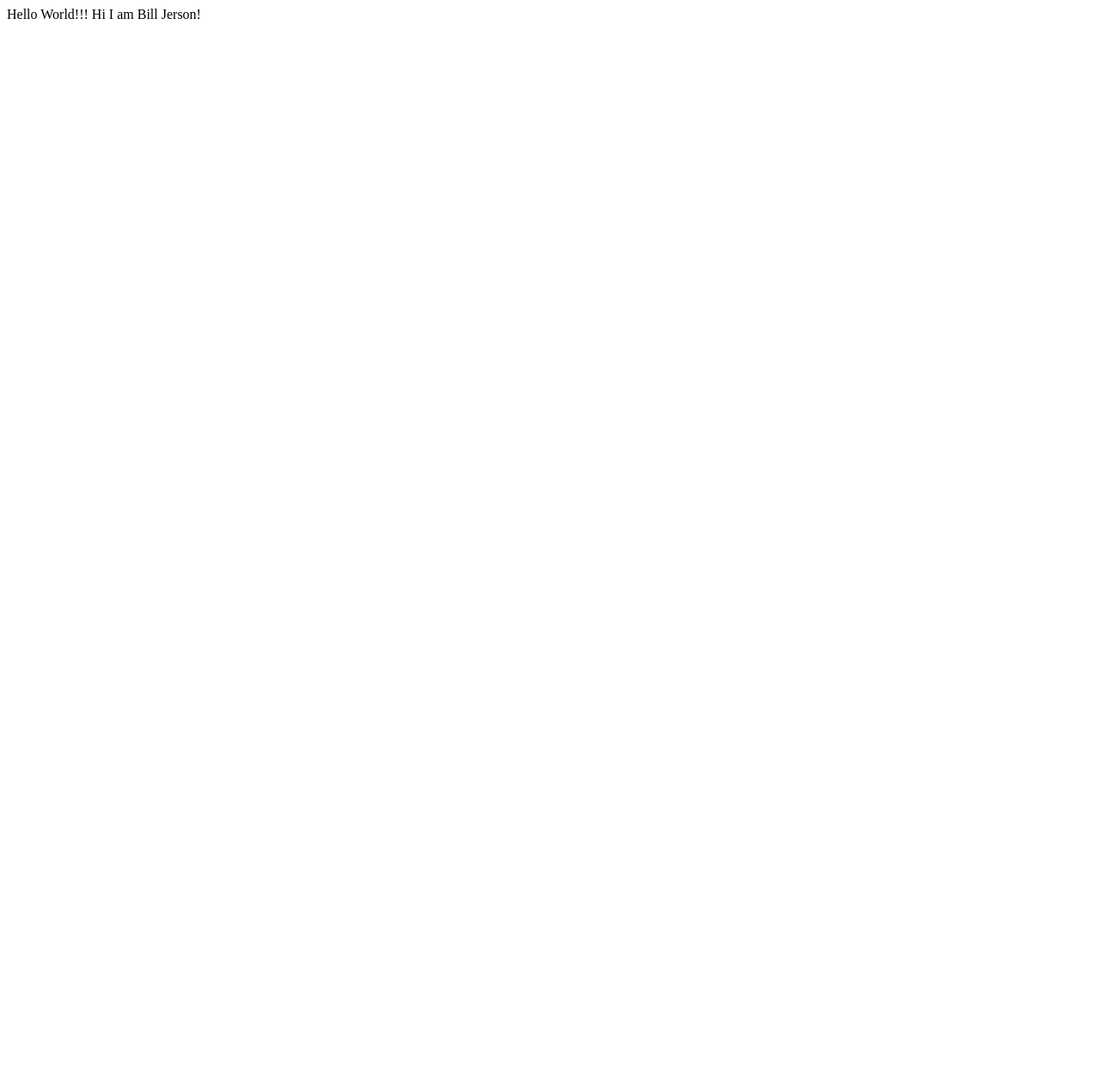
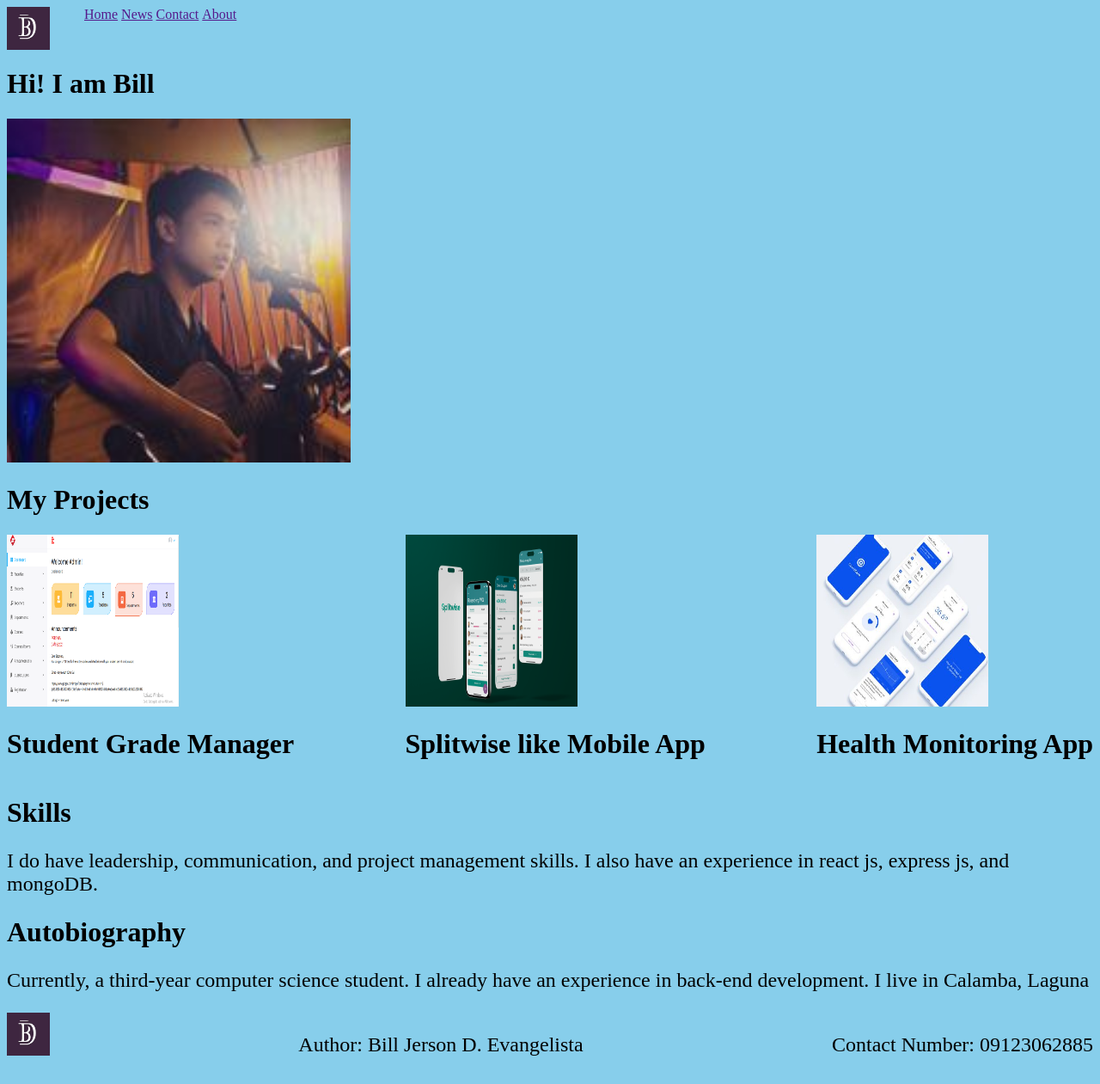
Before and after one commit to bjax20/bjax20.github.io, a plain HTML site: page index.html in a window 1280 px wide. Shown: the whole page at 86% size. Before the commit the page ends 800 px from the top, so only its background shows below. Drawn offline with Linux system fonts and the light colour scheme.

Commit message:
feat: navbar, and resume contents was added

```diff
--- a/index.html
+++ b/index.html
@@ -4,9 +4,111 @@
     <meta charset="UTF-8">
     <meta name="viewport" content="width=device-width, initial-scale=1.0">
     <title>Document</title>
+    <link rel="stylesheet" href="styles.css">
 </head>
 <body>
-    Hello World!!!
-    Hi I am Bill Jerson!
+    <div class="nav-bar">
+
+        <img src="images/logo.png" alt="logo" width="50" height="50">
+        <!-- <img src="images/logo.png" alt="logo" width="50" height="50">
+        <img src="images/logo.png" alt="logo" width="50" height="50">
+         -->
+        <div>
+            <ul id="nav-bar-options">
+                <li class="nav"><a href="">Home</a></li>
+                <li class="nav"><a href="">News</a></li>
+                <li class="nav"><a href="">Contact</a></li>
+                <li class="nav"><a href="">About</a></li>
+            </ul>
+        </div>
+    </div>
+
+
+    <div class="featured-photo">
+        <h1>Hi! I am Bill</h1>
+        <img src="images/profile.jpg" alt="logo" width="400" height="400">
+
+    </div>
+
+    <h1>My Projects</h1>
+    <div class="previous-projects">
+        <div>
+            <img src="images/project1.png" alt="project1" width="200" height="200">
+            <h1>Student Grade Manager</h1>
+        </div>
+
+        <div>
+            <img src="images/project2.png" alt="project2" width="200" height="200">
+            <h1>Splitwise like Mobile App</h1>
+        </div>
+
+        <div>
+            <img src="images/project3.jpg" alt="project3" width="200" height="200">
+            <h1>Health Monitoring App</h1>
+        </div>
+
+
+    </div>
+
+    <div class="other-info">
+        <div>
+            <h1>Skills</h1>
+            <p>
+                I do have leadership, communication, and project management skills. I also
+                have an experience in react js, express js, and mongoDB.
+            </p>
+
+
+        </div>
+
+        <div>
+            <h1>Autobiography</h1>
+
+            <p>Currently, a third-year computer science student. I already have an experience in back-end development.
+                I live in Calamba, Laguna</p>
+
+
+        </div>
+
+        <footer>
+            <img src="images/logo.png" alt="" width="50" height="50">
+            <p>Author: Bill Jerson D. Evangelista<br>
+            <p>Contact Number: 09123062885</p>
+
+        </footer>
+
+    </div>
+      <!-- <div class="flex-container">
+        <div class="flex-item" style="flex: 3;">
+            <h1>1</h1>
+            <p>This is a paragraph</p>
+        </div>
+        <div class="flex-item" style="flex: 3;">
+            <h1>2</h1>
+            <p>This is another paragraph</p>
+        </div>
+        <div class="flex-item" style="flex: 2;">
+            <h1>3</h1>
+            <p>This is another paragraph</p>
+            <p>This is another paragraph</p>
+        </div>
+        <div class="flex-item" style="flex: 4;">
+            <h1>4</h1>
+            <p>This is another paragraph</p>
+        </div>
+        <div class="flex-item" style="flex: 3;">
+            <h1>5</h1>
+            <p>This is another paragraph</p>
+            <p>This is another paragraph</p>
+            <p>This is another paragraph</p>
+            <p>This is another paragraph</p>
+            <p>This is another paragraph</p>
+        </div>
+        <div class="flex-item" style="flex: 1;">
+            <h1>6</h1>
+            <p>This is another paragraph</p>
+        </div> -->
+    </div>
+
 </body>
 </html>
--- a/initial.txt
+++ /dev/null
@@ -1 +0,0 @@
-testing
--- /dev/null
+++ b/styles.css
@@ -0,0 +1,60 @@
+/* ul {
+    list-style-type: none;
+    margin: 0;
+    padding: 0;
+    outline: red dashed 1px;
+  } */
+
+body{
+  background-color: skyblue;
+}
+
+li{
+  display: inline;
+}
+
+
+
+.flex-container {
+    display: flex;
+    flex-direction: column-reverse;
+    border-style: solid;
+    border-width: 5px;
+    border-color: red;
+}
+
+.flex-item {
+    border-style: solid;
+    border-width: 2px;
+    border-color: red;
+}
+
+
+.nav-bar{
+  display: flex;
+  flex-direction: row;
+  justify-content: flex-start
+}
+
+#nav-bar-options{
+  display: inline;
+  flex-direction: row;
+  justify-content: flex-start;
+}
+
+.previous-projects{
+  display: flex;
+  flex-direction: row;
+  justify-content: space-between;
+}
+
+footer{
+  display: flex;
+  flex-direction: row;
+  justify-content: space-between;
+
+}
+
+p {
+  font-size: 24px;
+}
```
Also changed, not shown: README.md, images/logo.png (added), images/profile.jpg (added), images/project1.png (added), images/project2.png (added), images/project3.jpg (added).
